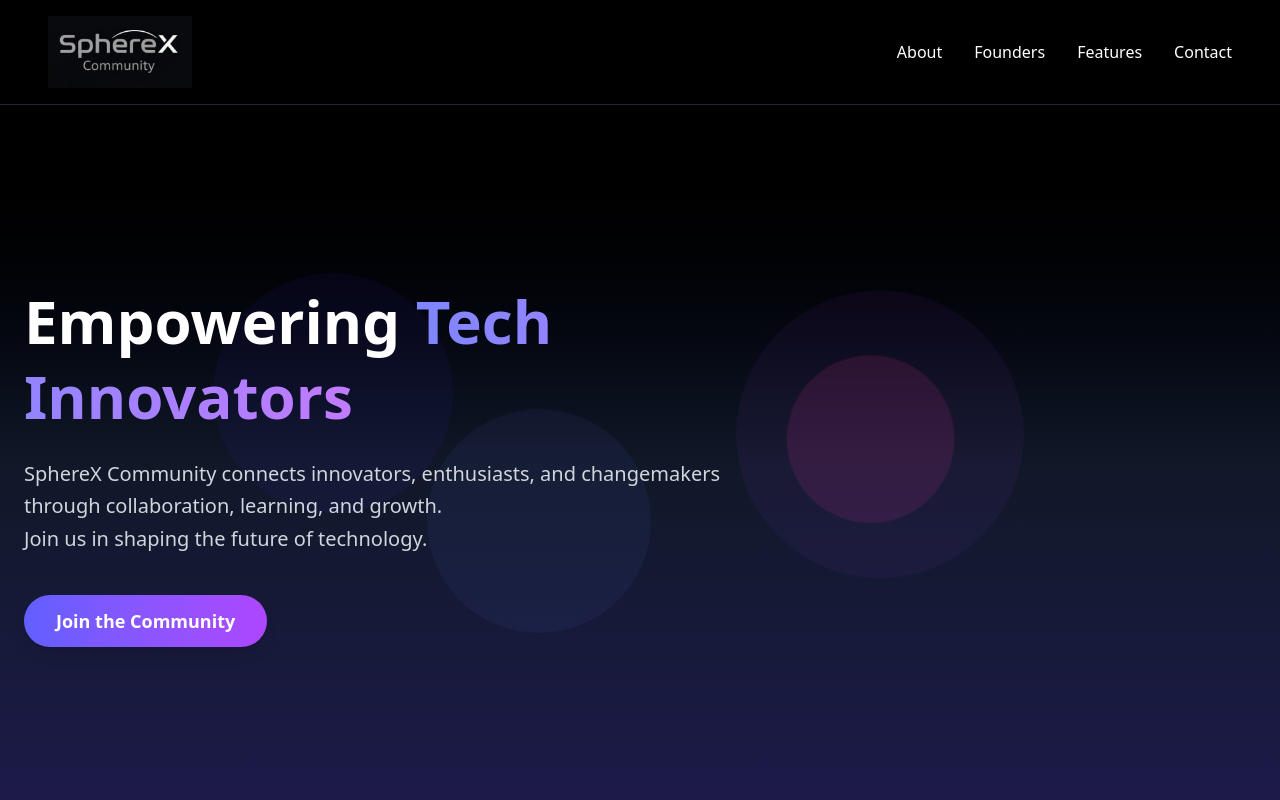
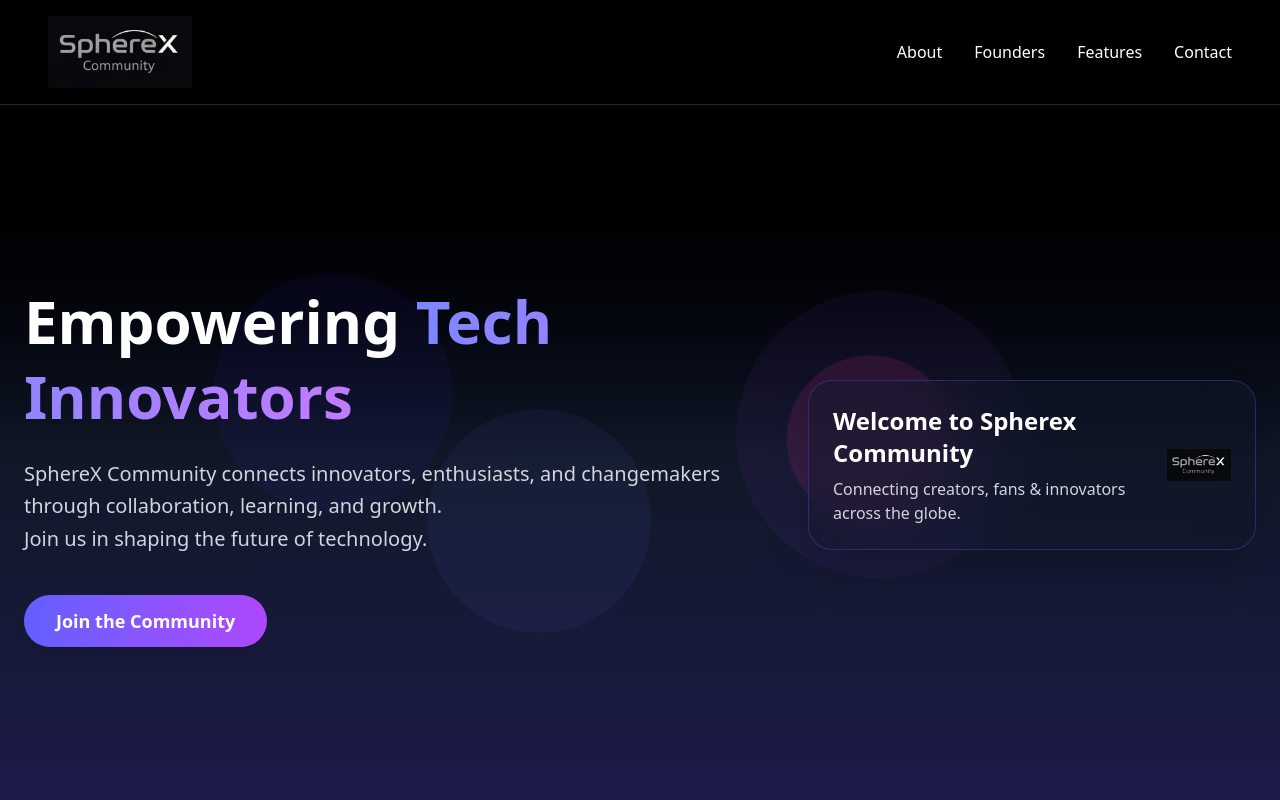
Before and after one commit to mohitjaryal/spherex, a React (Vite) app: page / in a window 1280 px wide. Shown: the top 800 px of the page. Built offline with nearby package versions, Linux system fonts and the light colour scheme.

Commit message:
Update Hero.jsx

```diff
--- a/src/components/Hero.jsx
+++ b/src/components/Hero.jsx
@@ -1,5 +1,6 @@
 import React from "react";
-import hiring1 from "../images/hiring1.jpeg"; // ✅ your local image
+import hiring1 from "../images/hiring1.jpeg";
+import SphereXcommunity from "../images/SphereXcommunity.jpeg"; // ✅ Correct logo import
 
 export default function Hero() {
   return (
@@ -39,39 +40,22 @@ export default function Hero() {
         </a>
       </div>
 
-      {/* Hiring Section */}
-      {/* <div className="relative z-10 mt-16 lg:mt-0 lg:ml-12 flex-1 max-w-md bg-gray-900/40 backdrop-blur-xl border border-indigo-500/30 rounded-3xl overflow-hidden shadow-2xl hover:shadow-indigo-500/30 transition-all duration-500 transform hover:scale-[1.02]">
+      {/* Logo Card */}
+      <div className="relative z-10 mt-16 lg:mt-0 lg:ml-12 flex items-center justify-between flex-1 max-w-md bg-gray-900/40 backdrop-blur-xl border border-indigo-500/30 rounded-3xl overflow-hidden shadow-2xl hover:shadow-indigo-500/30 transition-all duration-500 transform hover:scale-[1.02] p-6">
+        <div className="flex-1">
+          <h2 className="text-2xl font-semibold text-white">Welcome to Spherex Community</h2>
+          <p className="text-gray-300 mt-2">Connecting creators, fans & innovators across the globe.</p>
+        </div>
 
-        <div className="w-full">
+        {/* Right side logo */}
+        <div className="ml-4 flex-shrink-0">
           <img
-            src={hiring1}
-            alt="We are Hiring"
-            className="w-full h-auto rounded-t-3xl object-contain transition-transform duration-500 hover:scale-105"
+            src={SphereXcommunity}
+            alt="Spherex Logo"
+            className="w-16 h-16 object-contain rounded-xl transition-transform duration-500 hover:scale-110 hover:drop-shadow-[0_0_10px_rgba(99,102,241,0.6)]"
           />
         </div>
-
-        <div className="p-8">
-          <h3 className="text-2xl font-bold text-white mb-3">
-            🚀 We’re Hiring!
-          </h3>
-          <p className="text-gray-300 mb-6 leading-relaxed">
-            SphereX Community is looking for a{" "}
-            <span className="text-indigo-400 font-semibold">
-              Research & Content Head
-            </span>{" "}
-            to lead creative storytelling, manage research initiatives, and
-            shape our tech narratives.
-          </p>
-          <a
-            href="https://forms.gle/NRUriGnAvZK3eXVVA"
-            target="_blank"
-            rel="noopener noreferrer"
-            className="inline-block bg-gradient-to-r from-purple-500 to-indigo-500 hover:from-purple-600 hover:to-indigo-600 text-white px-8 py-3 rounded-full text-lg font-semibold shadow-lg hover:shadow-purple-500/40 transition-all duration-300"
-          >
-            Apply Now
-          </a>
-        </div>
-      </div> */}
+      </div>
 
       {/* Tailwind Custom Animations */}
       <style>{`
@@ -82,6 +66,7 @@ export default function Hero() {
           75% { transform: translate(-10px,-15px) rotate(-15deg) scale(0.95); opacity: 0.6; }
           100% { transform: translate(0,0) rotate(0deg) scale(1); opacity: 0.4; }
         }
+
         @keyframes float-smooth-reverse {
           0% { transform: translate(0,0) rotate(0deg) scale(1); opacity: 0.4; }
           25% { transform: translate(-10px,15px) rotate(-15deg) scale(1.05); opacity: 0.6; }
```
